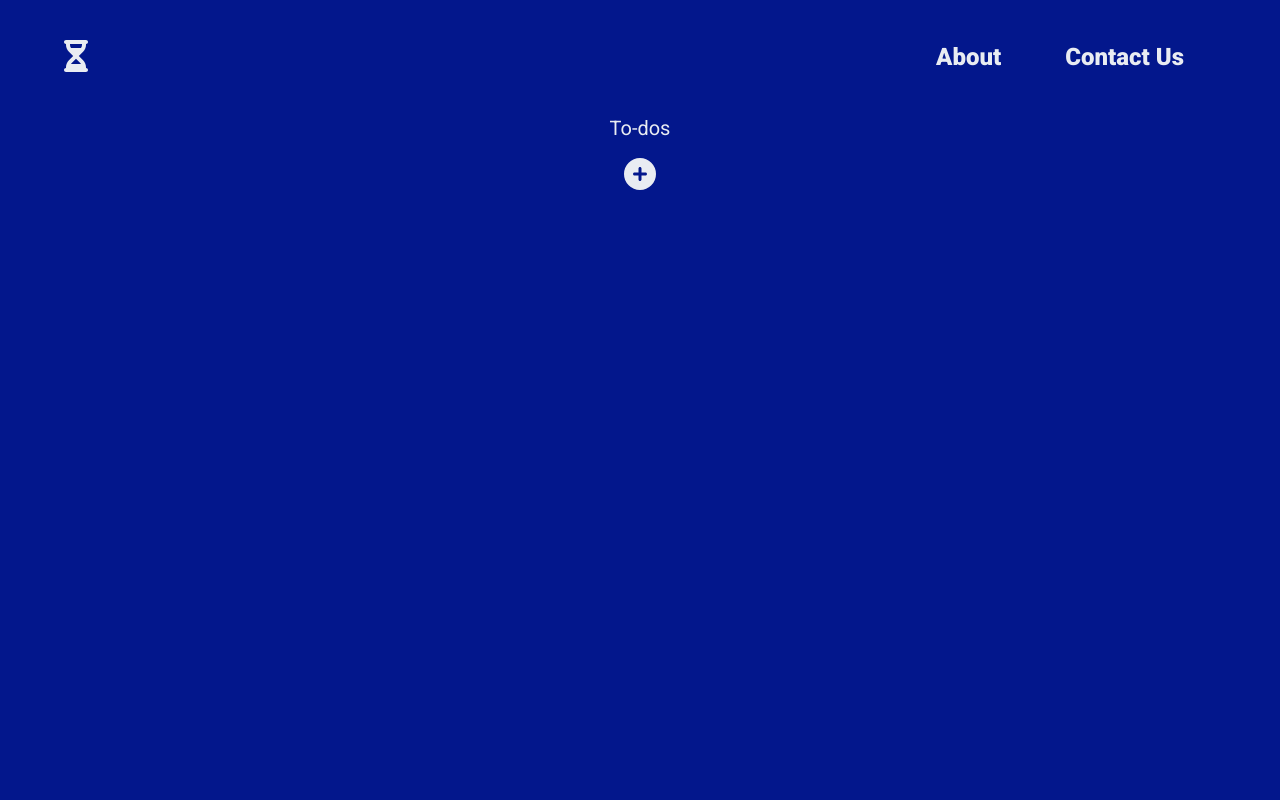
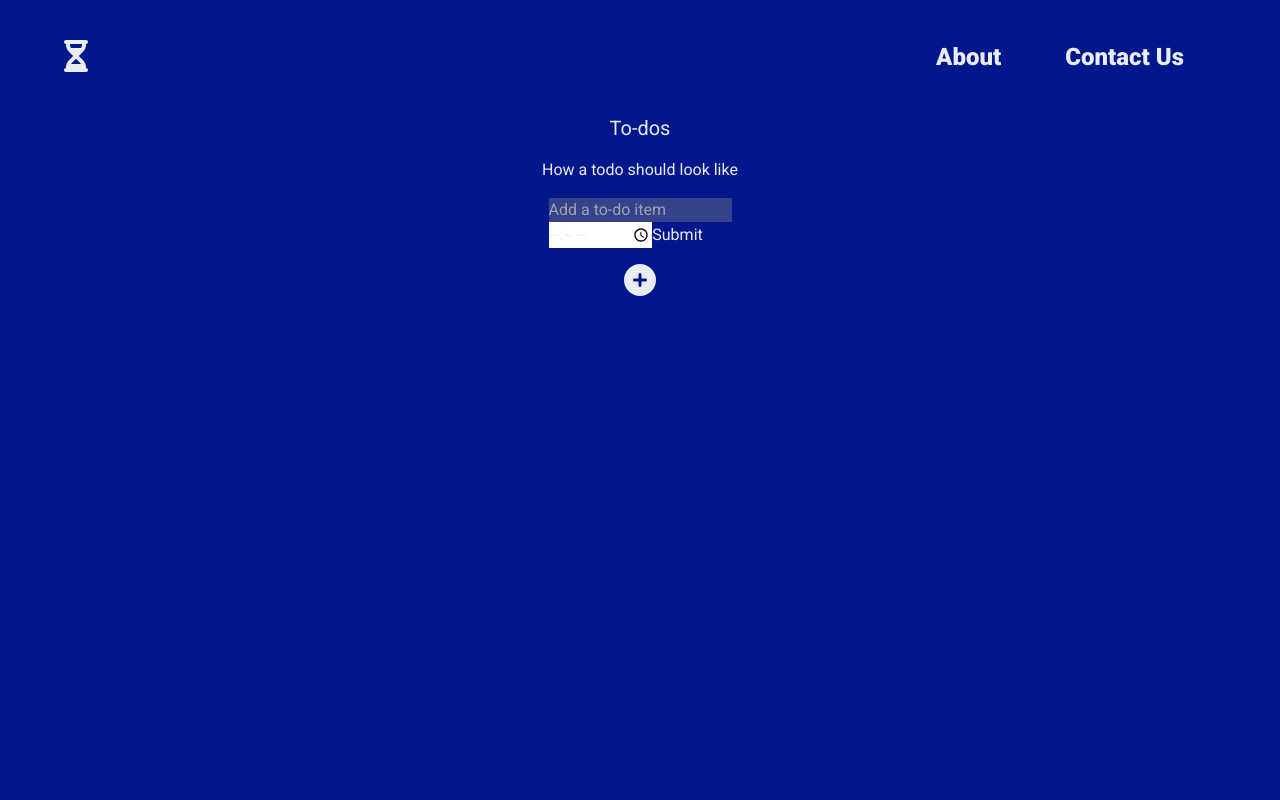
Before and after one commit to OlaseniGbenga/My-schedule-app, a React (Create React App) app: page / in a window 1280 px wide. Shown: the top 800 px of the page. Built offline with nearby package versions, Linux system fonts and the light colour scheme.

Commit message:
working on form

```diff
--- a/src/components/Body.js
+++ b/src/components/Body.js
@@ -1,25 +1,34 @@
+import { useState } from "react";
+
+// fontawesome
 import { FontAwesomeIcon } from "@fortawesome/react-fontawesome";
-import { faCircleDot, faClock, faPlusCircle } from "@fortawesome/free-solid-svg-icons";
-
+import {
+  faCircleDot,
+  faClock,
+  faPlusCircle,
+} from "@fortawesome/free-solid-svg-icons";
 
 export default function Body() {
+  const [task, setTask] = useState([]);
+  const [todo, setTodo] =useState("");
+  const [time, setTime] = useState("")
+  const [isFormVisible, setIsFormVisible] = useState(false);
 
+  const taskHandler = () => {
+    setTask([
+      ...task,
+      { item: "Read and write", time: "3:30pm" },
+      { item: "Read and write", time: "3:30pm" },
+      { item: "Read and write", time: "3:30pm" },
+    ]);
+  };
 
   return (
     <div className="min-h-screen font-Roboto flex flex-col gap-y-4  items-center">
+      <h3 className="text-xl">To-dos</h3>
+      How a todo should look like
 
-
-        <h3 className="text-xl">To-dos</h3>
-        <FontAwesomeIcon
-              name="menu"
-              icon={faPlusCircle}
-              className="text-c-white"
-              size="2x"
-            />
-
-
-         {/* How a todo should look like
-
+        {task.map((activity, index) => (
  <div className=" bg-c-lightBlue p-5 rounded flex gap-4 items-center">
  <FontAwesomeIcon
        name="menu"
@@ -28,7 +37,7 @@ export default function Body() {
        size="1x"
      />
      <div className="flex flex-col gap-2">
-            <p className="text-lg font-bold">Read</p>
+     <p className="text-lg font-bold">{activity.item}</p>
      <div className="flex">
      <FontAwesomeIcon
        name="menu"
@@ -36,13 +45,42 @@ export default function Body() {
        className="text-lg text-c-white"
        size="1x"
      />
-            <p className="pl-2">March 5, 2023 01:07 PM</p>
+     <p className="pl-2">{activity.time}</p>
      </div>
      </div>
-         </div>  */}
+</div>
 
 
 
+
+
+
+
+        ))}
+
+       <form  className="flex flex-col">
+          <label>
+
+            <input type="text" className="bg-c-lightBlue" placeholder="Add a to-do item" />
+          </label>
+
+          <label className="flex flex-rows">
+            <input type="time" placeholder="set time" className=""/>
+
+
+            <button type="submit">Submit</button>
+          </label>
+
+
+        </form>
+
+      <FontAwesomeIcon
+        name="menu"
+        icon={faPlusCircle}
+        className="text-c-white"
+        size="2x"
+        onClick={taskHandler}
+      />
     </div>
-    )
+  );
 }
```
Lines whose indentation alone changed are shown as unchanged.
